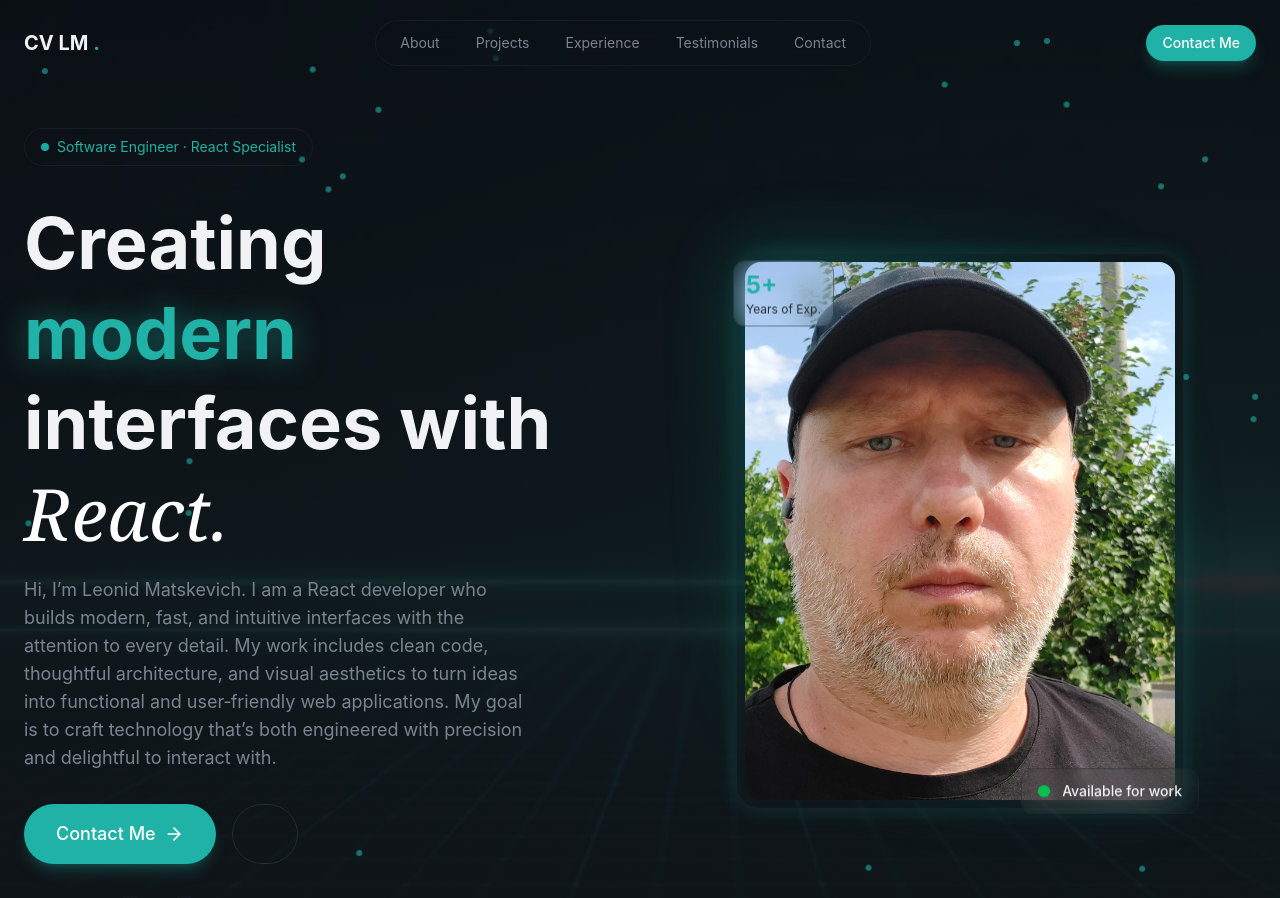
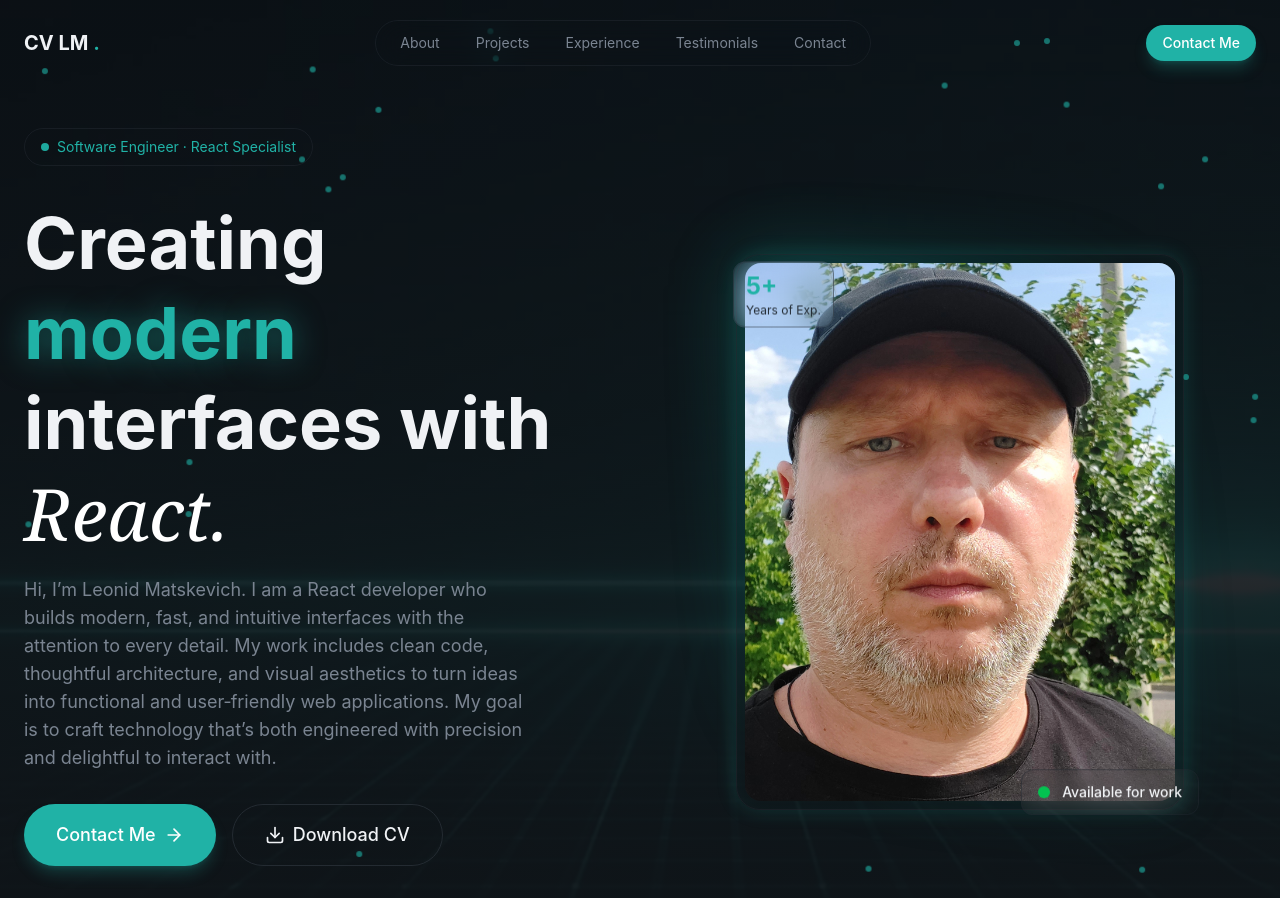
Before and after one commit to SpiriT-L/cv-portfolio, a React (Vite) app: page / in a window 1280 px wide. Shown: the top 898 px of the page. Built offline with nearby package versions, Linux system fonts and the light colour scheme.

Commit message:
feat: add download button to AnimationButton in Hero section

```diff
--- a/src/section/Hero.tsx
+++ b/src/section/Hero.tsx
@@ -3,7 +3,7 @@
 import { FollowMe } from '@/components/FollowMe';
 import { ProfileImage } from '@/components/ProfileImage';
 import { Skills } from '@/components/Skills';
-import { ArrowRight } from 'lucide-react';
+import { ArrowRight, Download } from 'lucide-react';
 import { useMemo } from 'react';
 
 const generateDots = () => {
@@ -81,7 +81,10 @@
                 Contact Me
                 <ArrowRight className='w-5 h-5' />
               </Button>
-              <AnimationButton />
+              <AnimationButton>
+                <Download className='w-5 h-5' />
+                Download CV
+              </AnimationButton>
             </div>
             <FollowMe />
           </div>
```
